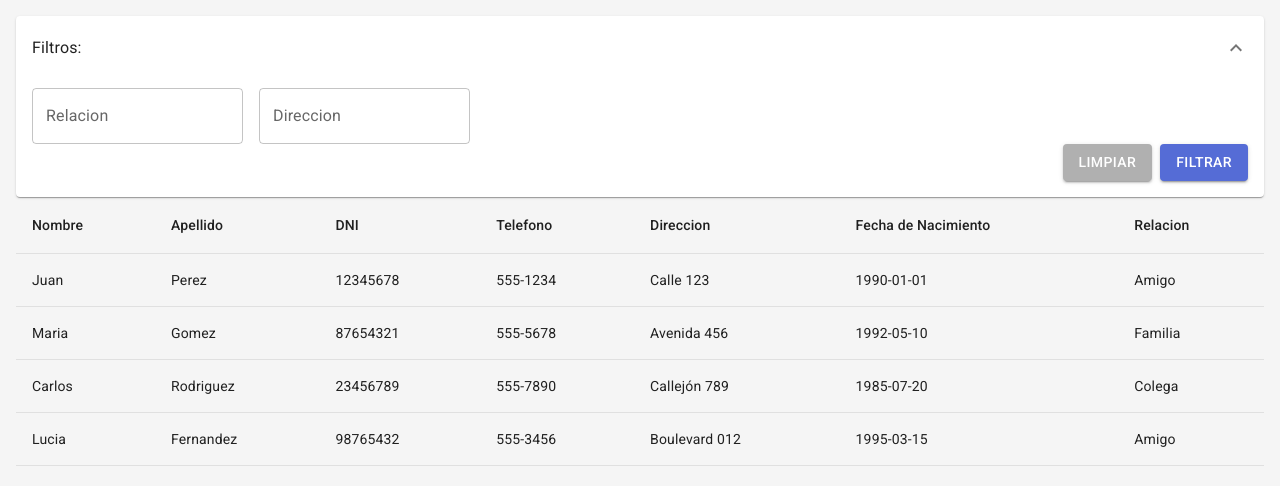
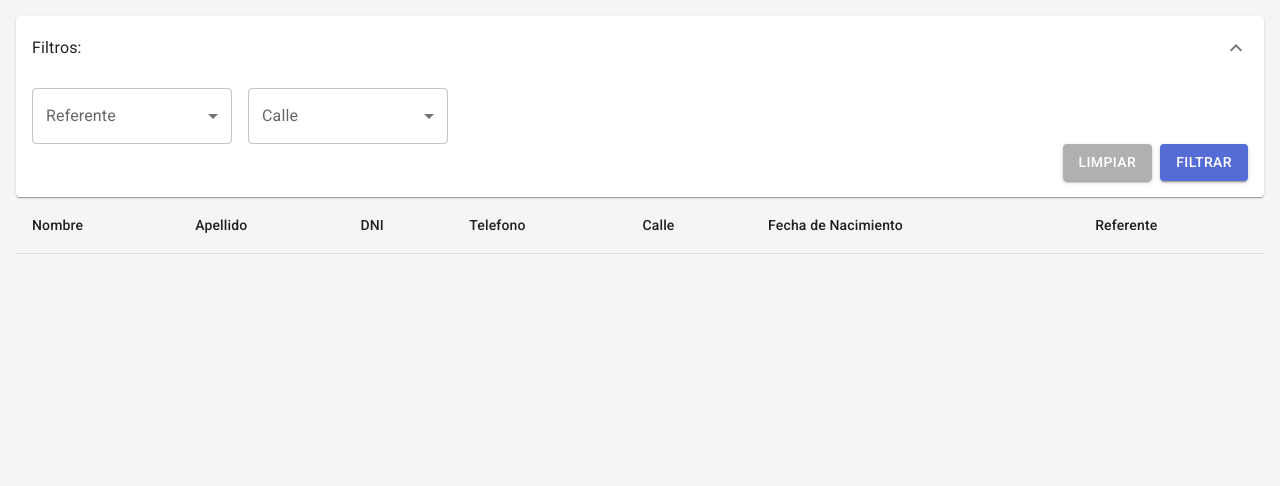
Before and after one commit to ncoen97/ttt_search, a React (Vite) app: page / in a window 1280 px wide. Shown: the top 486 px of the page. Built offline with nearby package versions, Linux system fonts and the light colour scheme.

Commit message:
feat: Autocompletes and API calls

```diff
--- a/package.json
+++ b/package.json
@@ -13,6 +13,7 @@
     "@emotion/styled": "latest",
     "@mui/icons-material": "latest",
     "@mui/material": "latest",
+    "axios": "^1.5.0",
     "react": "latest",
     "react-dom": "latest"
   },
--- a/src/App.tsx
+++ b/src/App.tsx
@@ -1,56 +1,44 @@
-import React, { useState, useEffect } from "react";
+import { useState, useEffect } from "react";
 import Filters from "./Filters";
 import Table from "./Table";
-import mockData from "./mocks";
-
-export type DataType = {
-  nombre: string;
-  apellido: string;
-  dni: string;
-  telefono: string;
-  direccion: string;
-  fecha_de_nacimiento: string;
-  relacion: string;
-};
-
-export type FiltersType = {
-  relacion: string;
-  direccion: string;
-};
+import {
+  CitizensType,
+  FiltersDataType,
+  FiltersType,
+  getCitizens,
+  getFiltersData,
+} from "./api";
 
 const INITIAL_FILTERS = {
-  relacion: "",
-  direccion: "",
+  referente: "",
+  calle: "",
 };
 
 export default function App() {
-  const [data, setData] = useState<DataType[]>([]);
-  const [filteredData, setFilteredData] = useState<DataType[]>([]);
+  const [citizens, setCitizens] = useState<CitizensType[]>([]);
+  const [loadingCitizens, setLoadingCitizens] = useState<boolean>(false);
+  const [filtersData, setFiltersData] = useState<FiltersDataType>({
+    referentes: [],
+    calles: [],
+  });
+  const [loadingFiltersData, setLoadingFiltersData] = useState<boolean>(true);
   const [filters, setFilters] = useState<FiltersType>(INITIAL_FILTERS);
 
   useEffect(() => {
-    // Fetch the data from the API and set it to data state
-    // fetch("YOUR_API_ENDPOINT")
-    //   .then((response) => response.json())
-    //   .then((data) => {
-    //     setData(data);
-    //     setFilteredData(data); // initially, filteredData will have all records
-    //   });
-    setData(mockData);
-    setFilteredData(mockData);
+    // Fetch the filters data from the API and set it to state
+    getFiltersData()
+      .then((res) => setFiltersData(res.data))
+      .catch((err) => console.error(err))
+      .finally(() => setLoadingFiltersData(false));
   }, []);
 
   const handleFilter = () => {
-    const lowerCaseRelacion = filters.relacion.toLowerCase();
-    const lowerCaseDireccion = filters.direccion.toLowerCase();
-
-    const result = data.filter(
-      (item) =>
-        item.relacion.toLowerCase().includes(lowerCaseRelacion) &&
-        item.direccion.toLowerCase().includes(lowerCaseDireccion)
-    );
-
-    setFilteredData(result);
+    // Fetch the citizens from the API and set it to state
+    setLoadingCitizens(true);
+    getCitizens(filters)
+      .then((res) => setCitizens(res.data))
+      .catch((err) => console.error(err))
+      .finally(() => setLoadingCitizens(false));
   };
 
   const clearFilters = () => setFilters(INITIAL_FILTERS);
@@ -64,8 +52,10 @@ export default function App() {
         filters={filters}
         setFilters={setFilters}
         clearFilters={clearFilters}
+        filtersData={filtersData}
+        loading={loadingFiltersData}
       />
-      <Table data={filteredData} />
+      <Table loading={loadingCitizens} citizens={citizens} />
     </div>
   );
 }
--- a/src/Filters.tsx
+++ b/src/Filters.tsx
@@ -4,17 +4,24 @@ import {
   AccordionDetails,
   AccordionSummary,
   Button,
-  TextField,
+  CircularProgress,
+  FormControl,
+  InputLabel,
+  MenuItem,
+  Select,
+  SelectChangeEvent,
   Typography,
 } from "@mui/material";
 import ExpandMoreIcon from "@mui/icons-material/ExpandMore";
-import { FiltersType } from "./App";
+import { FiltersDataType, FiltersType } from "./api";
 
 interface FiltersProps {
   filters: FiltersType;
   setFilters: React.Dispatch<React.SetStateAction<FiltersType>>;
   handleFilter: () => void;
   clearFilters: () => void;
+  filtersData: FiltersDataType;
+  loading: boolean;
 }
 
 type HandleInputChangeType = ChangeEvent<
@@ -26,12 +33,14 @@ const Filters: React.FC<FiltersProps> = ({
   setFilters,
   handleFilter,
   clearFilters,
+  loading,
+  filtersData,
 }) => {
   const [expanded, setExpanded] = useState<boolean>(true);
 
   const toggleAccordion = () => setExpanded((prev) => !prev);
 
-  const handleInputChange = (e: HandleInputChangeType) => {
+  const handleInputChange = (e: SelectChangeEvent) => {
     const { name, value } = e.target;
     setFilters((prevState) => ({
       ...prevState,
@@ -57,7 +66,7 @@ const Filters: React.FC<FiltersProps> = ({
           <Typography sx={{ color: "text.secondary", marginLeft: 2 }}>
             {Object.entries(filters)
               .filter((entry) => entry[1])
-              .map((entry) => entry[0])
+              .map((entry) => `${entry[0]}: ${entry[1]}`)
               .join(", ") || "Ninguno"}
           </Typography>
         )}
@@ -69,19 +78,37 @@ const Filters: React.FC<FiltersProps> = ({
           justifyContent: "space-between",
         }}
       >
+        {loading ? (
+          <CircularProgress />
+        ) : (
+          <>
             <div style={{ display: "flex", alignItems: "center", gap: 16 }}>
-          <TextField
-            name="relacion"
-            label="Relacion"
+              <FormControl sx={{ width: 200 }}>
+                <InputLabel id="referente-select-label">Referente</InputLabel>
+                <Select
+                  value={filters.referente}
+                  label="Referente"
+                  name="referente"
                   onChange={handleInputChange}
-            value={filters.relacion}
-          />
-          <TextField
-            name="direccion"
-            label="Direccion"
+                >
+                  {filtersData.referentes.map((referente) => (
+                    <MenuItem value={referente}>{referente}</MenuItem>
+                  ))}
+                </Select>
+              </FormControl>
+              <FormControl sx={{ width: 200 }}>
+                <InputLabel id="calle-select-label">Calle</InputLabel>
+                <Select
+                  value={filters.calle}
+                  label="Calle"
+                  name="calle"
                   onChange={handleInputChange}
-            value={filters.direccion}
-          />
+                >
+                  {filtersData.calles.map((calle) => (
+                    <MenuItem value={calle}>{calle}</MenuItem>
+                  ))}
+                </Select>
+              </FormControl>
             </div>
             <div
               style={{
@@ -107,6 +134,8 @@ const Filters: React.FC<FiltersProps> = ({
                 Filtrar
               </Button>
             </div>
+          </>
+        )}
       </AccordionDetails>
     </Accordion>
   );
--- a/src/Table.tsx
+++ b/src/Table.tsx
@@ -1,26 +1,23 @@
 import React from "react";
 import {
+  CircularProgress,
   Table as MuiTable,
   TableBody,
   TableCell,
   TableHead,
   TableRow,
 } from "@mui/material";
+import { CitizensType } from "./api";
 
 interface TableProps {
-  data: Array<{
-    nombre: string;
-    apellido: string;
-    dni: string;
-    telefono: string;
-    direccion: string;
-    fecha_de_nacimiento: string;
-    relacion: string;
-  }>;
+  citizens: CitizensType[];
+  loading: boolean;
 }
 
-const Table: React.FC<TableProps> = ({ data }) => {
-  return (
+const Table: React.FC<TableProps> = ({ citizens, loading }) => {
+  return loading ? (
+    <CircularProgress />
+  ) : (
     <MuiTable>
       <TableHead>
         <TableRow>
@@ -28,21 +25,21 @@ const Table: React.FC<TableProps> = ({ data }) => {
           <TableCell>Apellido</TableCell>
           <TableCell>DNI</TableCell>
           <TableCell>Telefono</TableCell>
-          <TableCell>Direccion</TableCell>
+          <TableCell>Calle</TableCell>
           <TableCell>Fecha de Nacimiento</TableCell>
-          <TableCell>Relacion</TableCell>
+          <TableCell>Referente</TableCell>
         </TableRow>
       </TableHead>
       <TableBody>
-        {data.map((row, index) => (
+        {citizens.map((row, index) => (
           <TableRow key={index}>
             <TableCell>{row.nombre}</TableCell>
             <TableCell>{row.apellido}</TableCell>
             <TableCell>{row.dni}</TableCell>
             <TableCell>{row.telefono}</TableCell>
-            <TableCell>{row.direccion}</TableCell>
+            <TableCell>{row.calle}</TableCell>
             <TableCell>{row.fecha_de_nacimiento}</TableCell>
-            <TableCell>{row.relacion}</TableCell>
+            <TableCell>{row.referente}</TableCell>
           </TableRow>
         ))}
       </TableBody>
--- /dev/null
+++ b/src/api.ts
@@ -0,0 +1,34 @@
+import axios from "axios";
+import { mockCitizens, mockFiltersData } from "./mocks";
+
+const backendUrl = "http://localhost:3001/api";
+
+export const getFiltersData = () => {
+  return Promise.resolve({ data: mockFiltersData });
+  return axios.get<FiltersDataType>(`${backendUrl}/filtros`);
+};
+
+export const getCitizens = (filters: FiltersType) => {
+  return Promise.resolve({ data: mockCitizens });
+  return axios.get<CitizensType[]>(`${backendUrl}/ciudadanos`);
+};
+
+export type CitizensType = {
+  nombre: string;
+  apellido: string;
+  dni: string;
+  telefono: string;
+  calle: string;
+  fecha_de_nacimiento: string;
+  referente: string;
+};
+
+export type FiltersType = {
+  referente: string;
+  calle: string;
+};
+
+export type FiltersDataType = {
+  referentes: string[];
+  calles: string[];
+};
--- a/src/mocks.ts
+++ b/src/mocks.ts
@@ -1,43 +1,45 @@
-import { DataType } from "./App";
+import { CitizensType, FiltersDataType } from "./api";
 
-export const mockData: DataType[] = [
+export const mockCitizens: CitizensType[] = [
   {
     nombre: "Juan",
     apellido: "Perez",
     dni: "12345678",
     telefono: "555-1234",
-    direccion: "Calle 123",
+    calle: "Calle 123",
     fecha_de_nacimiento: "1990-01-01",
-    relacion: "Amigo",
+    referente: "Amigo",
   },
   {
     nombre: "Maria",
     apellido: "Gomez",
     dni: "87654321",
     telefono: "555-5678",
-    direccion: "Avenida 456",
+    calle: "Avenida 456",
     fecha_de_nacimiento: "1992-05-10",
-    relacion: "Familia",
+    referente: "Familia",
   },
   {
     nombre: "Carlos",
     apellido: "Rodriguez",
     dni: "23456789",
     telefono: "555-7890",
-    direccion: "Callejón 789",
+    calle: "Callejón 789",
     fecha_de_nacimiento: "1985-07-20",
-    relacion: "Colega",
+    referente: "Colega",
   },
   {
     nombre: "Lucia",
     apellido: "Fernandez",
     dni: "98765432",
     telefono: "555-3456",
-    direccion: "Boulevard 012",
+    calle: "Boulevard 012",
     fecha_de_nacimiento: "1995-03-15",
-    relacion: "Amigo",
+    referente: "Amigo",
   },
-  // ... add more records as needed
 ];
 
-export default mockData;
+export const mockFiltersData: FiltersDataType = {
+  referentes: ["Eze", "Nico"],
+  calles: ["Olleros 3032", "Maure 3255"],
+};
```
Also changed, not shown: 1 other file (tests, documents, lock files or other folders). Lines whose indentation alone changed are shown as unchanged.
